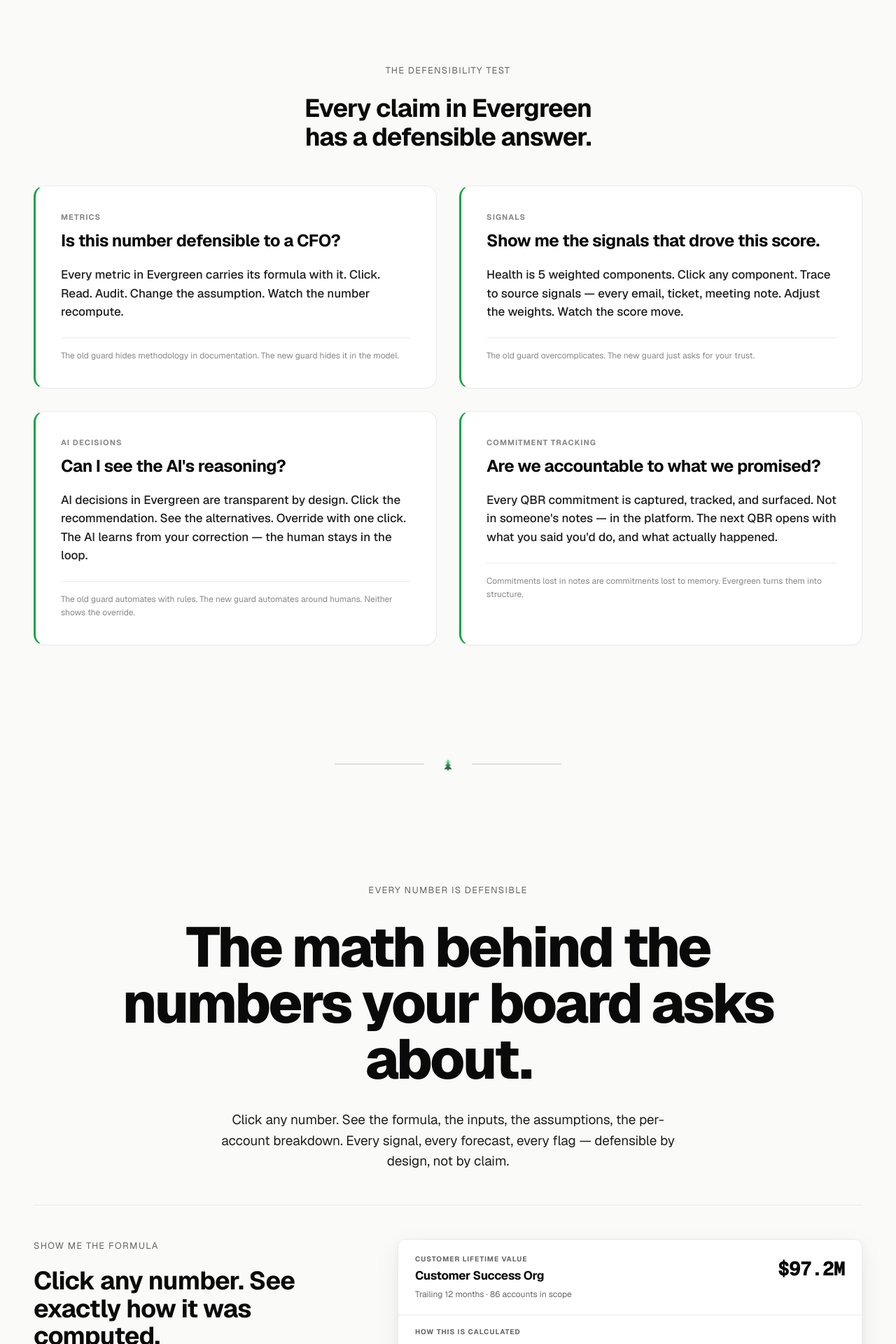
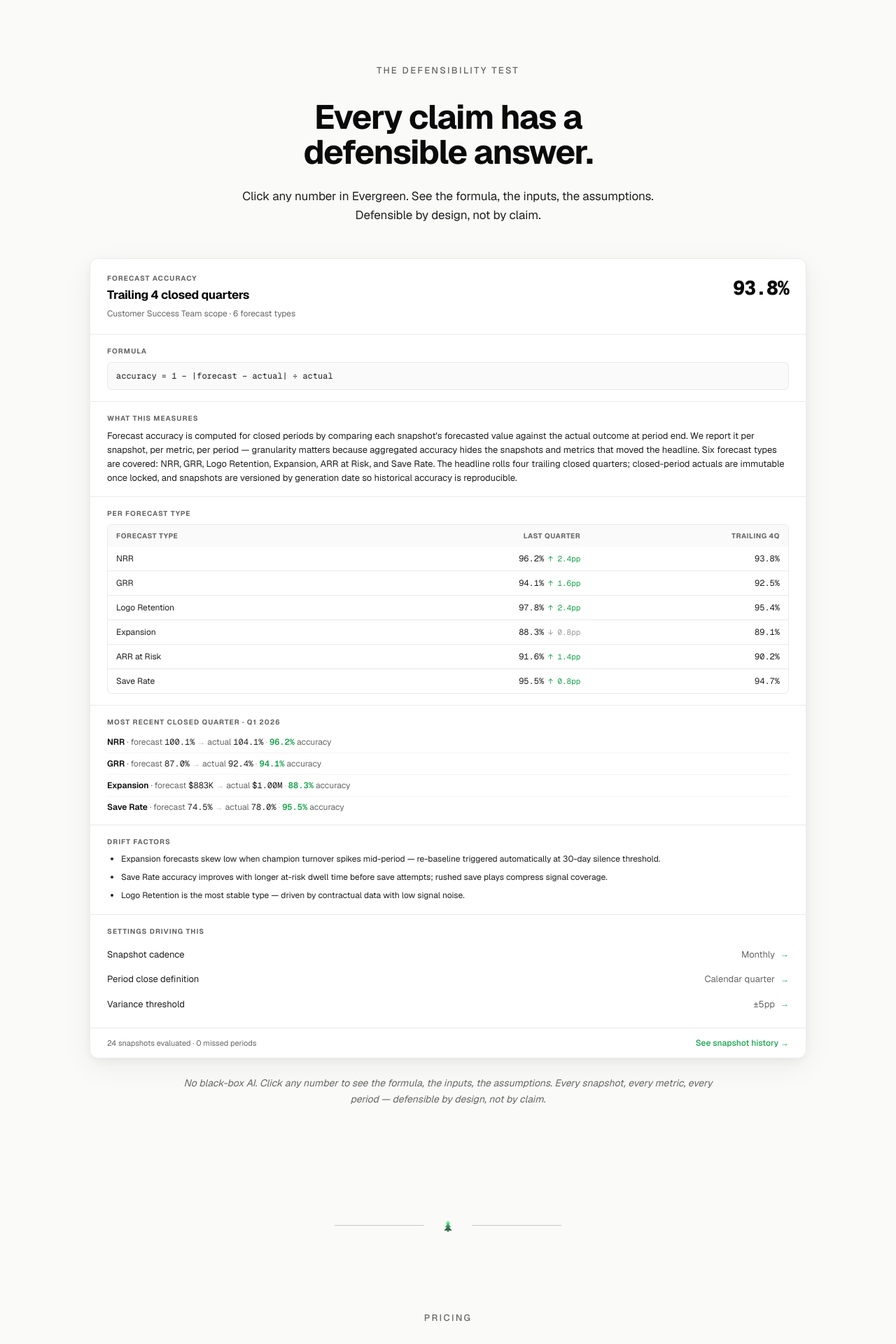
Before and after one commit to stayevergreen-ai/marketing, a Next.js app: page / in a window 1280 px wide. Shown: the part 5140-7060 px from the top of the page at 70% size. Built offline with nearby package versions, Linux system fonts and the light colour scheme.

Commit message:
Phase R.4: defensibility consolidation - single Forecast Accuracy visual

```diff
--- a/app/page.tsx
+++ b/app/page.tsx
@@ -1,66 +1,17 @@
 "use client";
 
 import { useEffect } from "react";
-import type { ComponentType } from "react";
 import { motion } from "framer-motion";
 import MorningQueue from "../components/marketing/MorningQueue";
-import HealthBreakdownCard from "../components/marketing/HealthBreakdownCard";
-import CLVMethodology from "../components/marketing/CLVMethodology";
-import NRRForecastMethodology from "../components/marketing/NRRForecastMethodology";
 import ForecastAccuracy from "../components/marketing/ForecastAccuracy";
 import Pricing from "../components/marketing/Pricing";
 import FinalCTA from "../components/marketing/FinalCTA";
 import Nav from "../components/marketing/Nav";
 import PainSection from "../components/marketing/PainSection";
 import OurBetSection from "../components/marketing/OurBetSection";
-import DefensibilityCards from "../components/marketing/DefensibilityCards";
 import HighlightReel from "../components/marketing/HighlightReel";
 
 const FADE_EASE = [0.16, 1, 0.3, 1] as const;
-
-const fadeUp = {
-  initial: false,
-} as const;
-
-type Moment = {
-  eyebrow: string;
-  headline: string;
-  caption: string | null;
-  Component: ComponentType;
-};
-
-const moments: Moment[] = [
-  {
-    eyebrow: "Show me the formula",
-    headline: "Click any number. See exactly how it was computed.",
-    caption:
-      "Customer Lifetime Value, computed at your org's actual scale. Every metric in Evergreen — every claim, every flag — is built on math you can audit.",
-    Component: CLVMethodology,
-  },
-  {
-    eyebrow: "Show me the assumptions",
-    headline:
-      "Every threshold, weight, and cap is configurable — and visible.",
-    caption:
-      "Forecasts move with your reality. Stretch upside scenarios show what's possible if signals close as expected.",
-    Component: NRRForecastMethodology,
-  },
-  {
-    eyebrow: "Show me what's pushing the score",
-    headline: "Five components. Weighted. Traceable.",
-    caption:
-      "Every health number traces back to engagement, sentiment, behavior, business signals, and renewal proximity. Configurable. Always current.",
-    Component: HealthBreakdownCard,
-  },
-  {
-    eyebrow: "Show me the proof",
-    headline:
-      "Most CS tools forecast and never look back. We publish our own accuracy.",
-    caption:
-      "Per snapshot, per metric, per period — so you know exactly how much trust to place in next quarter's number based on how last quarter's held up.",
-    Component: ForecastAccuracy,
-  },
-];
 
 const cardChrome = {
   border: "1px solid #EAEAEA",
@@ -203,65 +154,45 @@
 
         <TreeDivider />
 
-        <DefensibilityCards />
+        <section id="methodology" className="py-24">
+          <motion.div
+            initial={false}
+            whileInView={{ opacity: 1, y: 0 }}
+            transition={{ duration: 0.8, ease: FADE_EASE }}
+            viewport={{ once: true, margin: "-80px" }}
+            className="mx-auto mb-12 max-w-3xl text-center"
+          >
+            <p className="mb-8 text-[13px] font-medium uppercase tracking-[0.18em] text-[#666]">
+              The defensibility test
+            </p>
+            <h2 className="text-balance text-3xl font-bold leading-[1.05] tracking-[-0.03em] text-[#0A0A0A] sm:text-4xl md:text-5xl">
+              Every claim has a defensible answer.
+            </h2>
+            <p className="mx-auto mt-6 max-w-2xl text-[16px] leading-[1.6] tracking-[-0.005em] text-[#1F1F1F] md:text-[17px]">
+              Click any number in Evergreen. See the formula, the inputs, the
+              assumptions. Defensible by design, not by claim.
+            </p>
+          </motion.div>
 
-        <TreeDivider />
-
-        <motion.section
-          {...fadeUp}
-          id="methodology"
-          className="pb-12 pt-24 text-center"
+          <motion.div
+            initial={false}
+            whileInView={{ opacity: 1, y: 0 }}
+            transition={{ duration: 0.8, delay: 0.1, ease: FADE_EASE }}
+            viewport={{ once: true, margin: "-80px" }}
+            className="mx-auto max-w-5xl"
           >
-          <p className="mb-8 text-[13px] uppercase tracking-[0.10em] text-[#666]">
-            Every number is defensible
-          </p>
-          <h2 className="mx-auto max-w-5xl text-[44px] font-extrabold leading-[1.0] tracking-[-0.04em] text-[#0A0A0A] md:text-[64px] lg:text-[80px]">
-            The math behind the numbers your board asks about.
-          </h2>
-          <p className="mx-auto mt-8 max-w-2xl text-[17px] leading-[1.55] tracking-[-0.005em] text-[#1F1F1F] md:text-[19px]">
-            Click any number. See the formula, the inputs, the assumptions, the
-            per-account breakdown. Every signal, every forecast, every flag —
-            defensible by design, not by claim.
-          </p>
-        </motion.section>
-
-        <section className="border-t border-[#EAEAEA] pb-24 pt-12">
-          <div className="space-y-32">
-            {moments.map((m) => {
-              const Comp = m.Component;
-              return (
-                <motion.div
-                  key={m.eyebrow}
-                  {...fadeUp}
-                  className="grid grid-cols-1 gap-12 lg:grid-cols-12 lg:gap-16"
-                >
-                  <div className="lg:col-span-5">
-                    <div className="lg:sticky lg:top-24">
-                      <p className="mb-5 text-[13px] uppercase tracking-[0.10em] text-[#666]">
-                        {m.eyebrow}
-                      </p>
-                      <h3 className="mb-6 text-[28px] font-bold leading-[1.1] tracking-[-0.02em] text-[#0A0A0A] md:text-[32px] lg:text-[36px]">
-                        {m.headline}
-                      </h3>
-                      {m.caption ? (
-                        <p className="text-[16px] leading-[1.6] text-[#1F1F1F]">
-                          {m.caption}
-                        </p>
-                      ) : null}
-                    </div>
-                  </div>
-                  <div className="lg:col-span-7">
             <div
               className="overflow-hidden rounded-xl bg-white"
               style={cardChrome}
             >
-                      <Comp />
+              <ForecastAccuracy />
             </div>
-                  </div>
+            <p className="mx-auto mt-6 max-w-3xl text-center text-[13px] italic leading-[1.6] text-[#666] md:text-[14px]">
+              No black-box AI. Click any number to see the formula, the
+              inputs, the assumptions. Every snapshot, every metric, every
+              period — defensible by design, not by claim.
+            </p>
           </motion.div>
-              );
-            })}
-          </div>
         </section>
 
         <TreeDivider />
```
Lines whose indentation alone changed are shown as unchanged.
